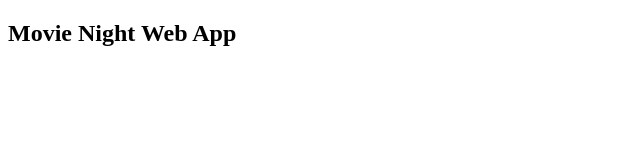
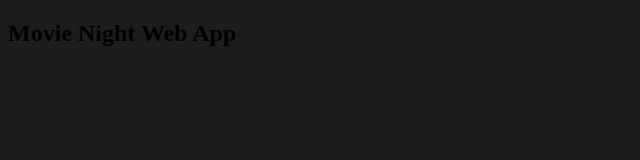
Before and after one commit to Mark-R-5388/movie-app, a website: page index.html in a window 1280 px wide. Shown: the whole page, without its empty margins (0-640 px from the left). Drawn offline with Linux system fonts and the light colour scheme.

Commit message:
changed background color

```diff
--- a/index.html
+++ b/index.html
@@ -5,6 +5,7 @@
 		<meta http-equiv="X-UA-Compatible" content="IE=edge" />
 		<meta name="viewport" content="width=device-width, initial-scale=1.0" />
 		<title>Movie Night App</title>
+		<link rel="stylesheet" href="style.css" />
 	</head>
 	<body>
 		<header>
--- /dev/null
+++ b/style.css
@@ -0,0 +1,3 @@
+body {
+	background: rgb(29, 29, 29);
+}
```
